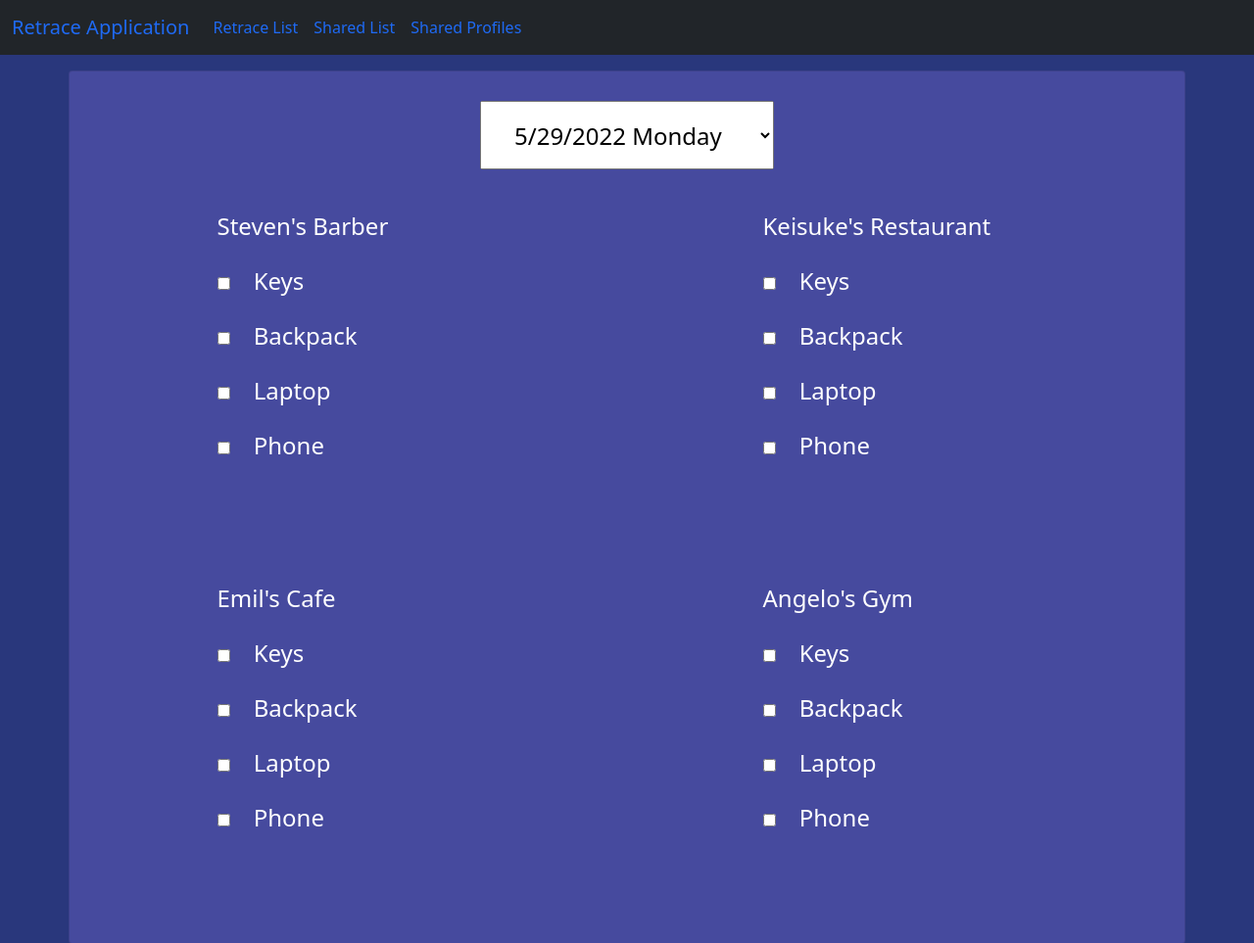
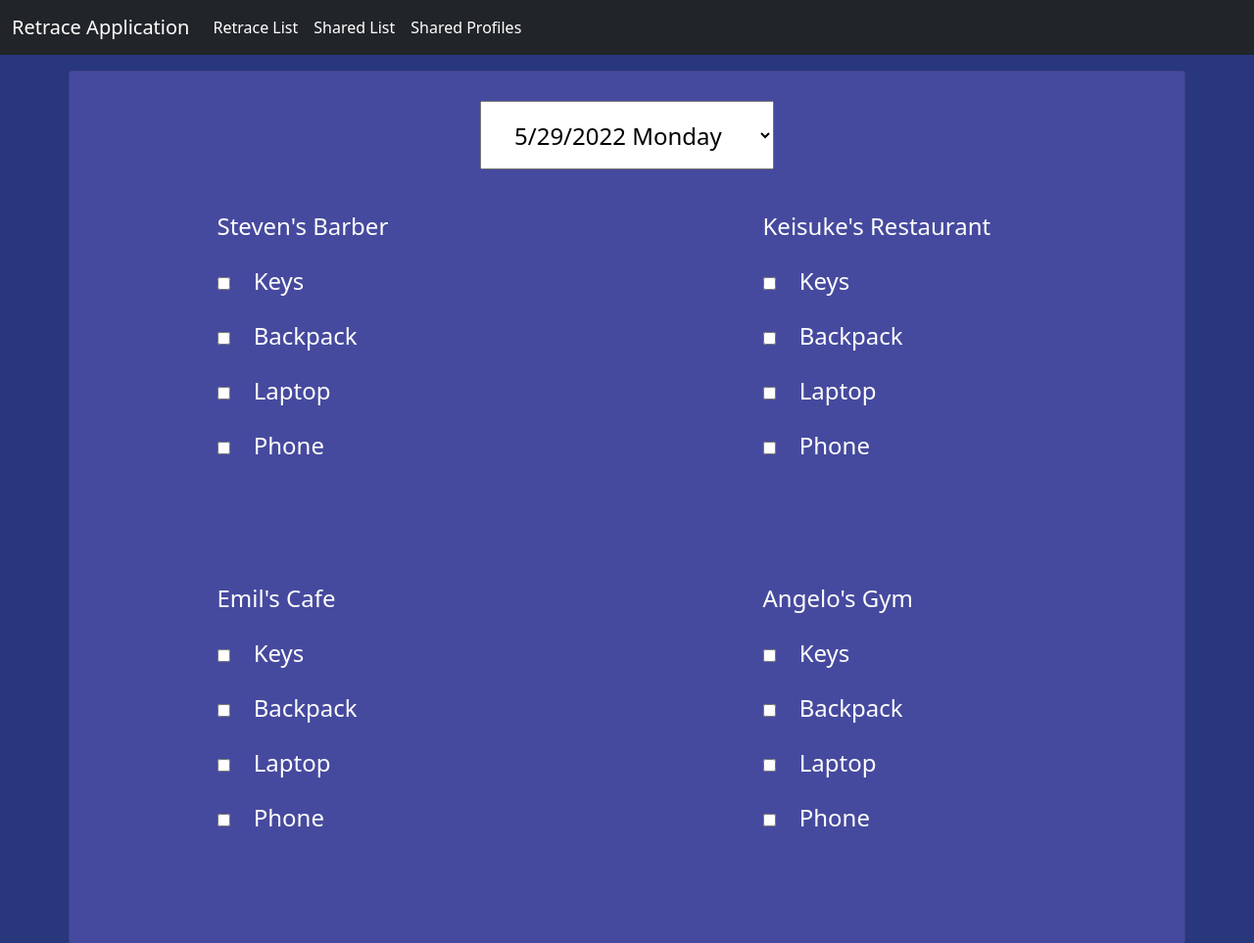
Before and after one commit to CSTSTEVENU/1304-Retrace, a plain HTML site: page RetraceList.html in a window 1280 px wide. Shown: the top 963 px of the page at 98% size. Drawn offline with nearby package versions, Linux system fonts and the light colour scheme.

Commit message:
changing text colouring

```diff
--- a/RetraceList.html
+++ b/RetraceList.html
@@ -16,7 +16,7 @@
     <!--Header Start-->
     <header>
         <header class="mb-3">
-        <nav class="navbar navbar-expand-lg navbar-dark bg-dark">
+        <nav class="navbar navbar-expand-lg navbar-dark bg-dark text-light">
             <div class="container-fluid">
                 <a class="navbar-brand" href="index.html">Retrace Application</a>
                 <button class="navbar-toggler" type="button" data-bs-toggle="collapse" data-bs-target="#navbarNav"
--- a/stylesheet.css
+++ b/stylesheet.css
@@ -11,11 +11,11 @@ body {
 }
 
 .nav-link {
-    color: rgb(31, 106, 244) !important;
+    color: rgb(255, 255, 255) !important;
     }
 
 .navbar-brand {
-    color:rgb(31, 106, 244) !important;
+    color:rgb(255, 255, 255) !important;
 }
 
 .card-title {
```
